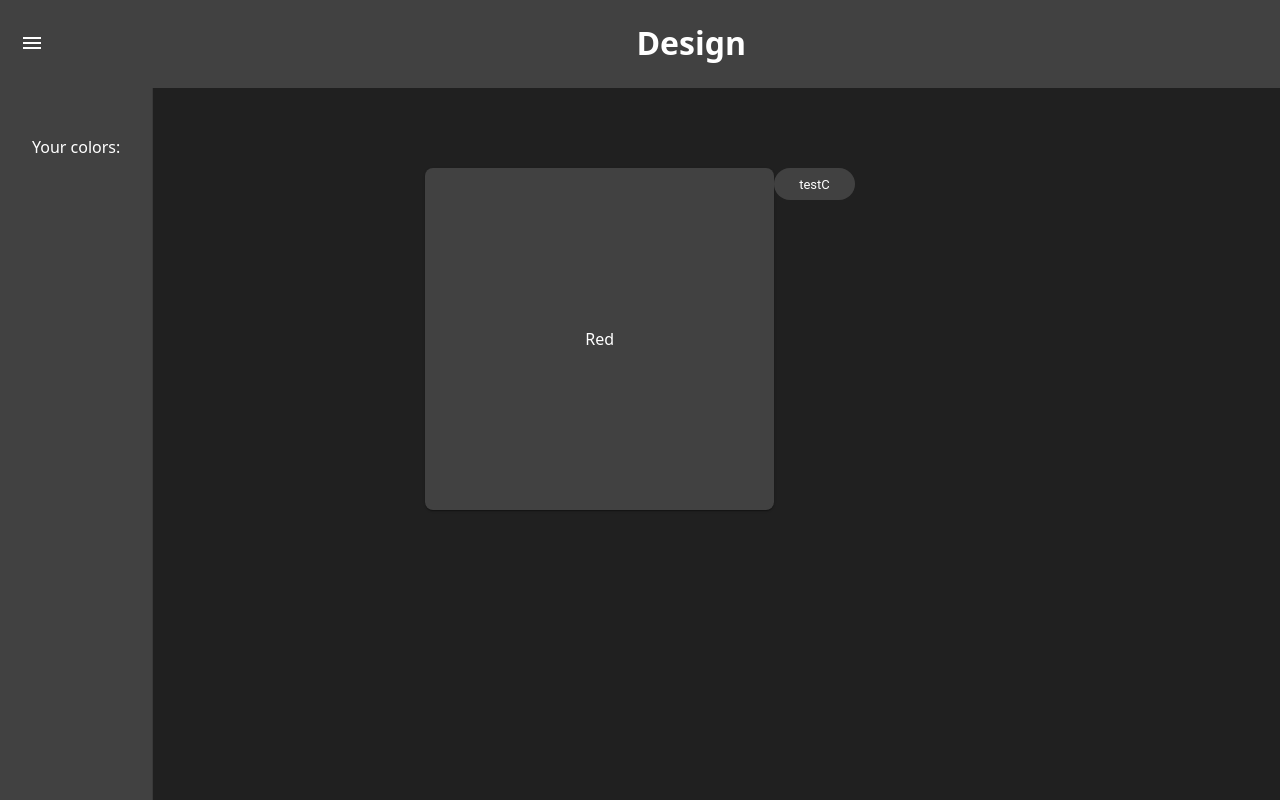
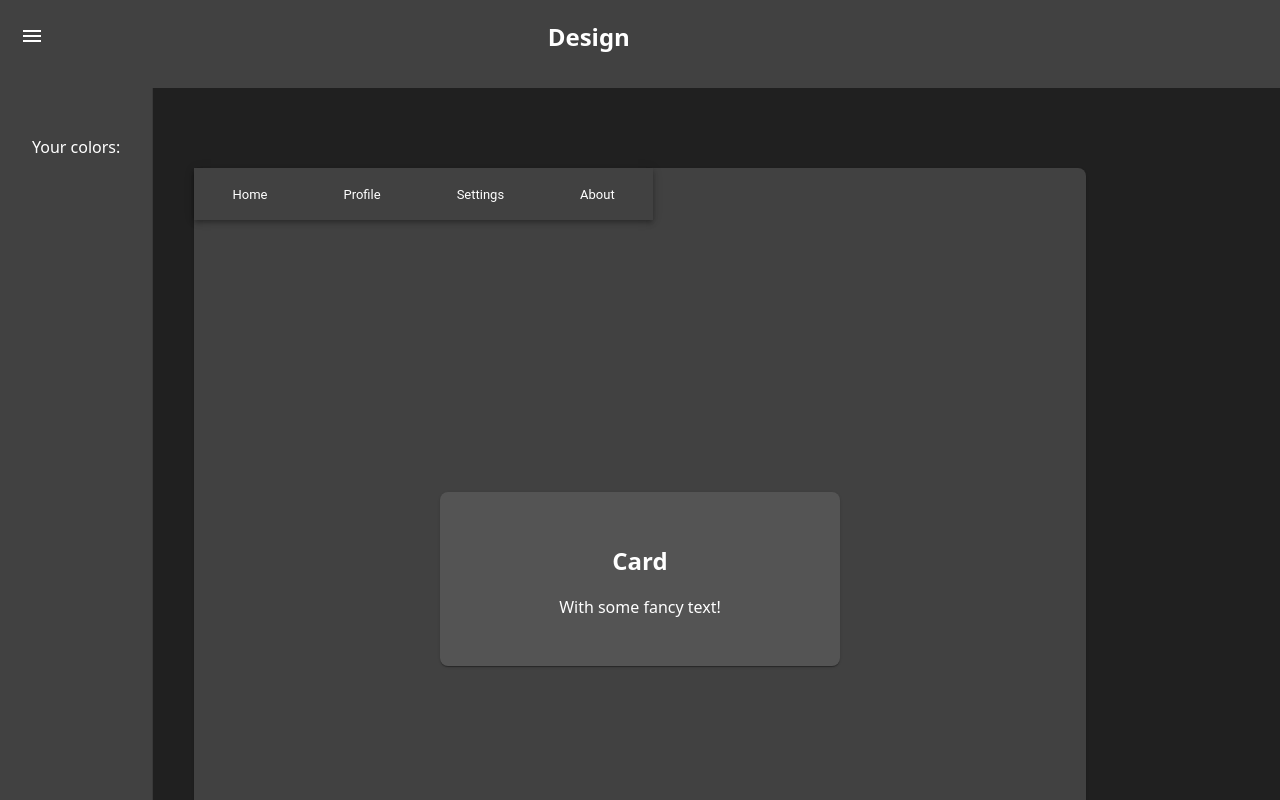
Before and after one commit to AHeige/myux, a React (Vite) app: page /design in a window 1280 px wide. Shown: the top 800 px of the page. Built offline with nearby package versions, Linux system fonts and the light colour scheme.

Commit message:
Improved design on design module

```diff
--- a/src/components/Header/Header.tsx
+++ b/src/components/Header/Header.tsx
@@ -44,7 +44,7 @@ const Header: React.FC<Props> = ({ children }): JSX.Element => {
       <DrawerSimple variant='temporary' mainDrawer open={openDrawer} toggleDrawer={toggleDrawer} children={<DrawerComponent />} />
       <AppBar elevation={0} style={nav}>
         <Grid container spacing={0} direction={'row'} wrap='wrap'>
-          <Grid container justifyContent={'flex-start'} width={'8%'}>
+          <Grid container justifyContent={'flex-start'} width={'0%'}>
             <Button onClick={() => setOpenDrawer(true)}>
               <MenuIcon sx={{ color: '#fff' }} />
             </Button>
--- a/src/pages/Design.tsx
+++ b/src/pages/Design.tsx
@@ -8,7 +8,7 @@ import Header from '../components/Header/Header'
 import DrawerSimple from '../components/Drawer/DrawerSimple'
 
 //Mui
-import { Card, Chip, Stack } from '@mui/material'
+import { AppBar, Card, Chip, Stack } from '@mui/material'
 import { Circle } from '@mui/icons-material'
 
 //Context
@@ -31,13 +31,10 @@ interface DropTargetProps {
   type: string
   child: ReactElement
   callbackColor?: (color: string) => void
+  background?: string
 }
 
-const DesignHeader: React.FC = () => (
-  <>
-    <h1>Design</h1>
-  </>
-)
+const DesignHeader: React.FC = () => <h2>Design</h2>
 
 const ColorDraggable: React.FC<ColorDraggableProps> = ({ color }) => {
   const [, drag] = useDrag(() => ({
@@ -74,8 +71,8 @@ const DrawerComponent: React.FC<Props> = ({ colors }) => {
   )
 }
 
-const DropTarget: React.FC<DropTargetProps> = ({ type, child, callbackColor }) => {
-  const [chosenColor, setChosenColor] = useState<string>('var(--main-accent-color)')
+const DropTarget: React.FC<DropTargetProps> = ({ type, child, callbackColor, background = 'var(--main-accent-color)' }) => {
+  const [chosenColor, setChosenColor] = useState<string>(background)
 
   const { colors, setColors } = useColorContext()
 
@@ -102,17 +99,26 @@ const DropTarget: React.FC<DropTargetProps> = ({ type, child, callbackColor }) =
   return <StyledWrapper />
 }
 
+const navBar = () => {
+  const padding = '2em'
+
+  return (
+    <AppBar position='relative'>
+      <Stack direction={'row'} style={{ width: '100%', display: 'flex', flexWrap: 'wrap' }}>
+        {['Home', 'Profile', 'Settings', 'About'].map((c) => {
+          return <Chip sx={{ padding: padding, background: 'transparent', color: '#fff' }} label={c} />
+        })}
+      </Stack>
+    </AppBar>
+  )
+}
+
 const Design: React.FC<Props> = ({ colors }): JSX.Element => {
   const [openDrawer, setOpenDrawer] = useState<boolean>(true)
-  // const [background, setBackground] = useState<string>('var(--main-bg-color)')
 
   const toggleDrawer = () => {
     setOpenDrawer(!openDrawer)
   }
-
-  // const changeBackground = (color: string) => {
-  //   document.body.style.setProperty('--main-bg-color', color)
-  // }
 
   return (
     <div>
@@ -124,9 +130,26 @@ const Design: React.FC<Props> = ({ colors }): JSX.Element => {
         <ColorProvider>
           <>
             <DrawerSimple variant='persistent' mainDrawer={false} open={openDrawer} children={<DrawerComponent colors={colors} />} toggleDrawer={toggleDrawer} />
-            <div style={{ marginTop: '10em', justifyContent: 'flex-start', display: 'flex' }}>
-              <DropTarget type='red' child={<Card sx={{ borderRadius: '0.5em', background: 'transparent', padding: '10em' }}>Red</Card>} />
-              <DropTarget type='chip' child={<Chip sx={{ padding: '1em', background: 'transparent' }} label='testC' />} />
+            {/* Design card with drop targets */}
+            <div style={{ display: 'grid', marginTop: '10em', justifyContent: 'flex-start', flexDirection: 'row', position: 'relative' }}>
+              {/* Nav */}
+              <div style={{ position: 'absolute' }}>
+                <DropTarget type='Nav' child={navBar()} />
+              </div>
+              {/* Background */}
+              <DropTarget type='background' child={<Card sx={{ borderRadius: '0.5em', background: 'transparent', padding: '25em' }}>Background</Card>} />
+              <div style={{ position: 'absolute', width: '45%', alignSelf: 'center', justifySelf: 'center' }}>
+                <DropTarget
+                  background='color-mix(in srgb, var(--main-accent-color) 90%, white)'
+                  type='card'
+                  child={
+                    <Card sx={{ borderRadius: '0.5em', background: 'transparent', padding: '2em' }}>
+                      <h2>Card</h2>
+                      <p>With some fancy text!</p>
+                    </Card>
+                  }
+                />
+              </div>
             </div>
           </>
         </ColorProvider>
```
